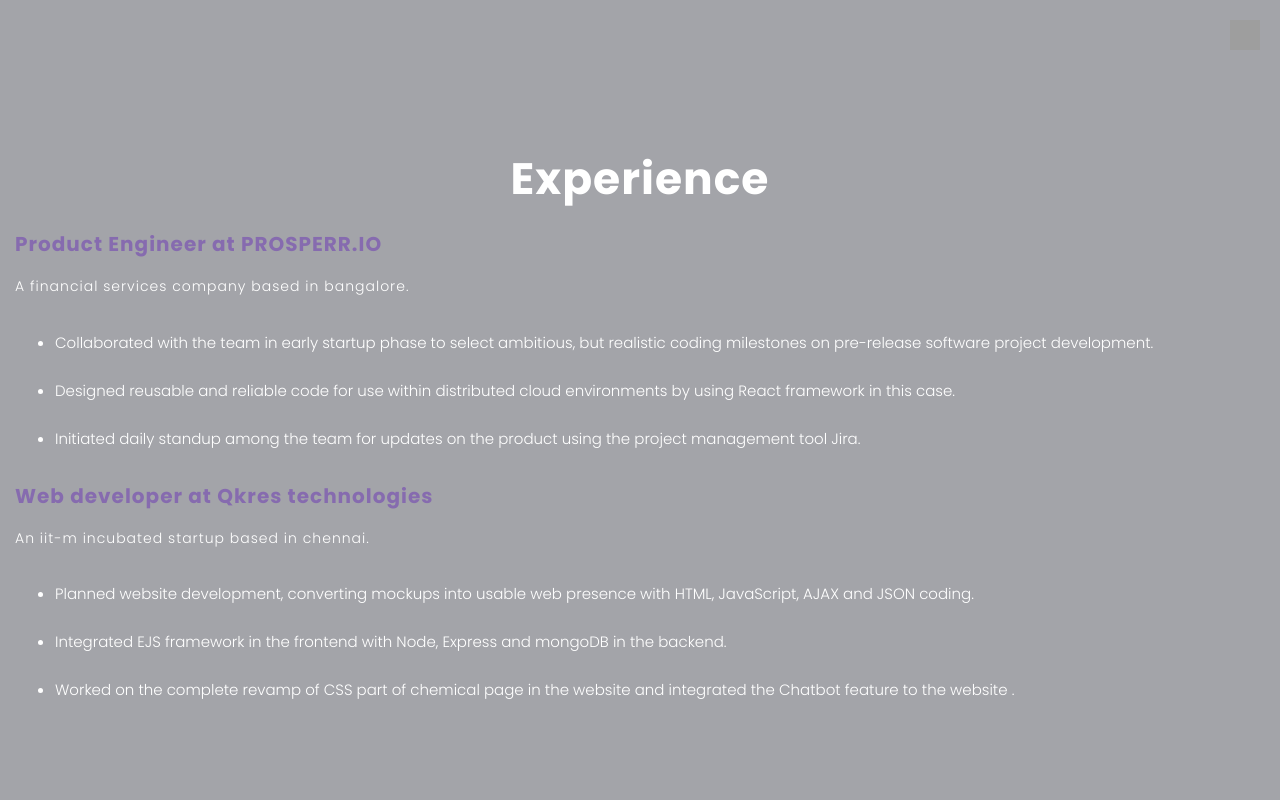
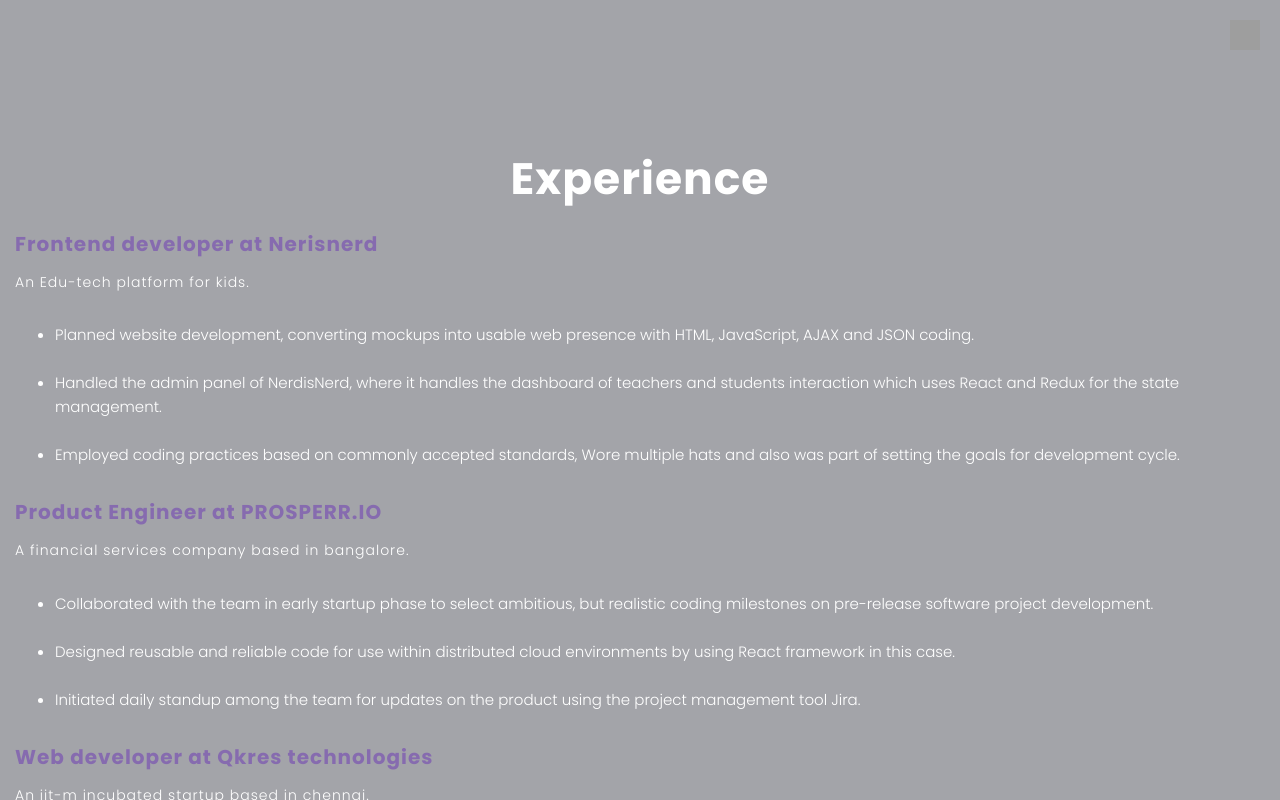
Before and after one commit to niharikachavati/workprofile-, a plain HTML site: page index.html in a window 1280 px wide. Shown: the part 800-1600 px from the top of the page. Drawn offline with nearby package versions, Linux system fonts and the light colour scheme; grey boxes are pictures that could not be loaded.

Commit message:
exp added

```diff
--- a/index.html
+++ b/index.html
@@ -61,7 +61,7 @@
               <p>Though i was in a different stream during my college, was always fascinated by web technologies, from where i developed my interest towards frontend technologies.I believe a well executed user interface build with logic creates an effective interaction between the user and the product.
                  </p>
               <p>
-           Everyone needs a place to retreat ; a spot where the world grows quiet enough for the soul to speak. Enjoying  nature with sipping a coffee  is my kinda retreat to rejuvenate.
+                Being a dedicated self-learner, I am committed to creating responsive user interfaces from scratch, often starting with design concepts from Figma. Each project I undertake becomes a part of me, an embodiment of my passion for the craft rather than just a task to be completed.
               </p>
             </div>
             <div class="col-12 text-center">
@@ -102,29 +102,29 @@
           </div>
           <div class="col-12 text-left">
             <p>
-            Indian Institute of Technology,Madras
+            Indian Institute of Technology,Madras.
             </p>
           </div>
-          <div class="col-12 text-left">
+          <!-- <div class="col-12 text-left">
             <p>
             <ul> <li>Studying in Iit has been a wonderful experience overall together.</li></ul>
             </p>
-          </div>
+          </div> -->
 
           <div class="col-12 mt-3 text-left">
             <p><span>SKILLS</span></p>
           </div>
-          <div class="col-12 text-left">
+          <!-- <div class="col-12 text-left">
             <p>
 
             </p>
-          </div>
+          </div> -->
           <div class="col-12 text-left">
             <p>
             <ul> <li>Languages - HTML, CSS, JAVASCRIPT</li>
              <li> Libraries & Frameworks- ReactJS, Jquery, Ajax, Bootstrap, ExpressJS, Tailwind CSS,Material ui </li>
-             <li> Databases - MongoDB, SQL, Firebase </li>
-              <li>Others - Node.js, GitHub, AutoCAD, Sketch Up, Jira, Confluence</li></ul>
+             <li> Databases - MongoDB,Firebase </li>
+              <li>Others - Figma,Node.js, GitHub, AutoCAD, Sketch Up, Jira, Confluence</li></ul>
             </p>
           </div>
 
@@ -133,6 +133,16 @@
 
           <div class="col-12 mt-3 text-left">
             <p><span>CERTIFICATIONS</span></p>
+          </div>
+          <div class="col-12 text-left">
+            <p>
+              Meta Front-End Developer Professional Certificate
+            </p>
+          </div>
+          <div class="col-12 text-left">
+            <p>
+            <ul> <li>Certified by Meta on successful completion of Introduction to Front-End Development course  </li></ul>
+            </p>
           </div>
           <div class="col-12 text-left">
             <p>
@@ -153,6 +163,28 @@
         <div class="row justify-content-center">
           <div class="col-12 text-center">
             <h3>Projects</h3>
+          </div>
+          <div class="col-12 mt-3 text-left">
+            <p><span>QR CODE FOOD ORDERING APP</span></p>
+          </div>
+          <div class="col-12 text-left">
+            <p>
+              <ul><li>It is about ordering food at a
+                restaurant through a QR code. I developed the app
+                collaboratively with a friend and created using the MERN stack.
+                 </li><br/>
+                <li>The app uses complex logic and multiple restaurant and user
+                  handling with authentication. Integrated APIs and collaborated
+                  with the backend team to synchronize data across various
+                  devices.</li><br/>
+                <li> Utilized React hooks and Redux for state management
+                  and was also responsible for the design ideas for the project.</li><br/>
+                <!-- <li> <h6 style=" color:#866BAF;">Github link :</h6><link> https://niharikachavati.github.io/sharing/<link></li> -->
+              </ul>
+            </p>
+          </div>
+          <div class="col-md-6 col-lg-4">
+            <img src="./qrcode.png" alt="">
           </div>
           <div class="col-12 mt-3 text-left">
             <p><span>SHARE HERE</span></p>
@@ -198,6 +230,26 @@
         <div class="row justify-content-center">
           <div class="col-12 text-center">
             <h3>Experience</h3>
+          </div>
+          <div class="col-12 mt-3 text-left">
+            <p><span>Frontend developer at Nerisnerd</span></p>
+          </div>
+          <div class="col-12 text-left">
+            <p>
+              An Edu-tech platform for kids.
+            </p>
+          </div>
+          <div class="col-12 text-left">
+            <p>
+             <ul> <li>Planned website development, converting mockups into usable web presence with HTML, JavaScript, AJAX and JSON coding.</li><br/>
+              <li>Handled the admin panel of NerdisNerd, where it handles the
+                dashboard of teachers and students interaction which uses React
+                and Redux for the state management.</li> <br/>
+              <li>Employed coding practices based on commonly accepted
+                standards, Wore multiple hats and also was part of setting the
+                goals for development cycle.</li>
+            </ul>
+            </p>
           </div>
           <div class="col-12 mt-3 text-left">
             <p><span>Product Engineer at PROSPERR.IO </span></p>
--- a/style.css
+++ b/style.css
@@ -563,7 +563,7 @@ body.education-on .education-section {
 .experience-section p,
 .education-section p {
 	font-size: 14px;
-	line-height: 1.7;
+	line-height: 1.3;
 	letter-spacing: 1px;
 }
 .projects-section p span,
```
Also changed, not shown: images/qrcode.png (added), qrcode.png (added).
